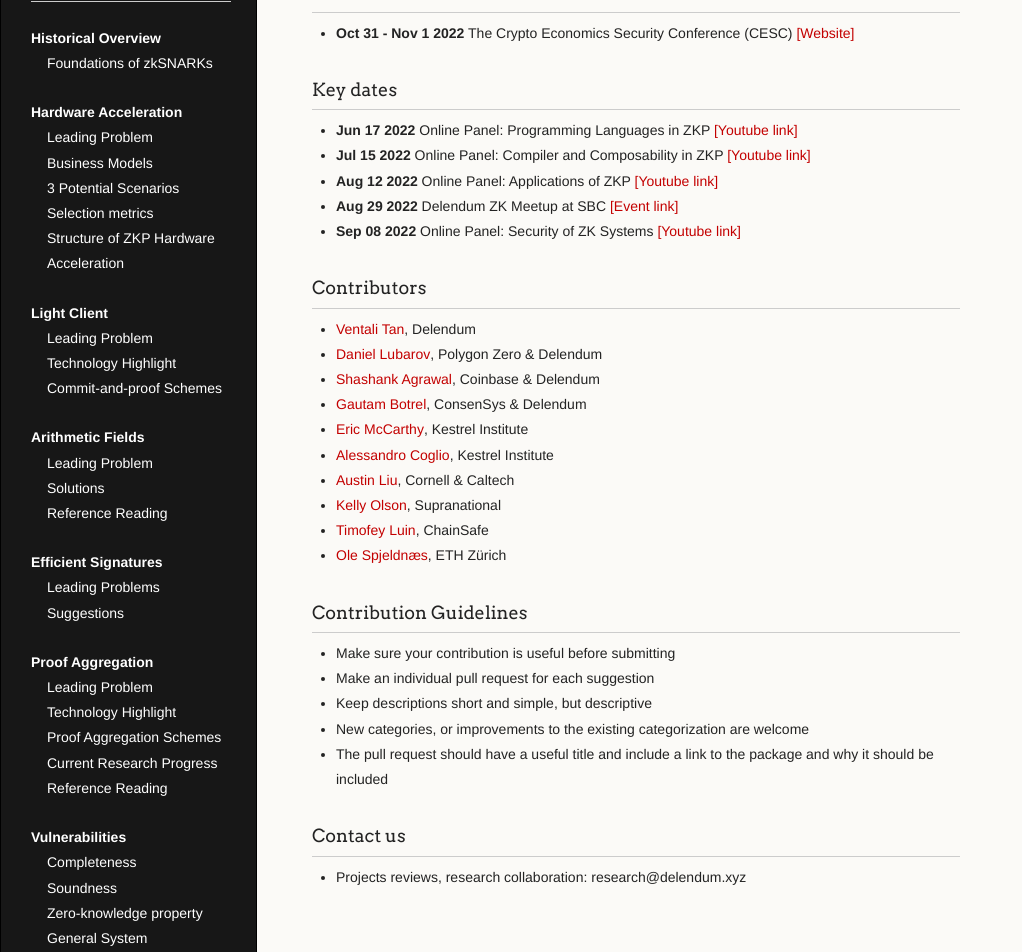
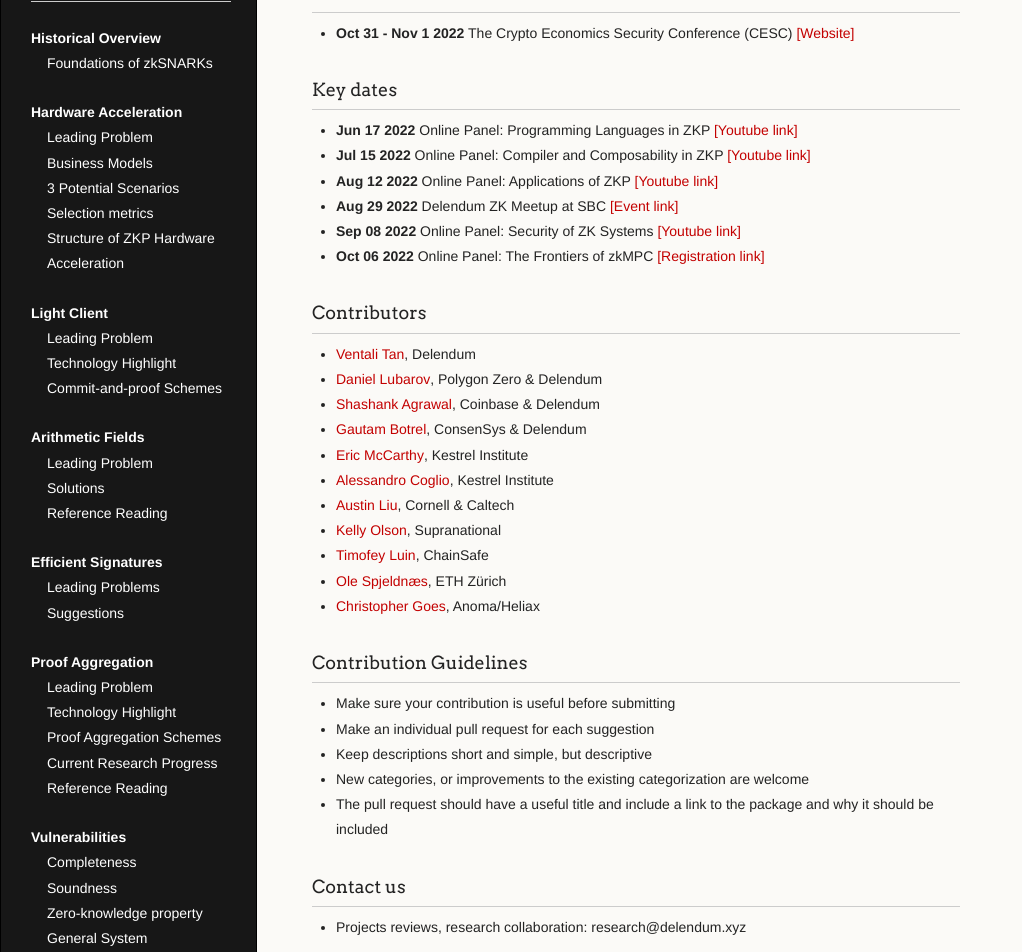
Before and after one commit to delendum-xyz/zk-knowledge, a Jekyll site: the page built from index.md, in a window 1280 px wide and 1343 px high. Shown: the part 329-1281 px from the top of the window, without its empty margins (0-1022 px from the left). Built offline with Jekyll 4.4.1, drawn with Linux system fonts in a browser that asks for light colours.

Commit message:
update oct 6 panel

```diff
--- a/index.md
+++ b/index.md
@@ -22,6 +22,7 @@ This knowledge base maintains the information related to state of the art resear
 - **Aug 12 2022** Online Panel: Applications of ZKP [[Youtube link]](https://www.youtube.com/watch?v=m5WiIOC3xcM&t=148s)
 - **Aug 29 2022** Delendum ZK Meetup at SBC [[Event link]](https://www.eventbrite.com/e/delendum-zk-meetup-at-sbc-tickets-396799998477)
 - **Sep 08 2022** Online Panel: Security of ZK Systems [[Youtube link]](https://www.youtube.com/watch?v=SxI8uNBp05k)
+- **Oct 06 2022** Online Panel: The Frontiers of zkMPC [[Registration link]](https://www.eventbrite.com/e/the-frontiers-of-zkmpc-tickets-422904818697)
 
 ### Contributors
 
@@ -35,6 +36,7 @@ This knowledge base maintains the information related to state of the art resear
 - [Kelly Olson](https://www.linkedin.com/in/kelly-olson-281497144/), Supranational
 - [Timofey Luin](https://github.com/timoth-y), ChainSafe
 - [Ole Spjeldnæs](https://www.linkedin.com/in/ole-spjeldn%C3%A6s-34a4a0122/), ETH Zürich
+- [Christopher Goes](https://github.com/cwgoes), Anoma/Heliax
 
 ### Contribution Guidelines
 
```
